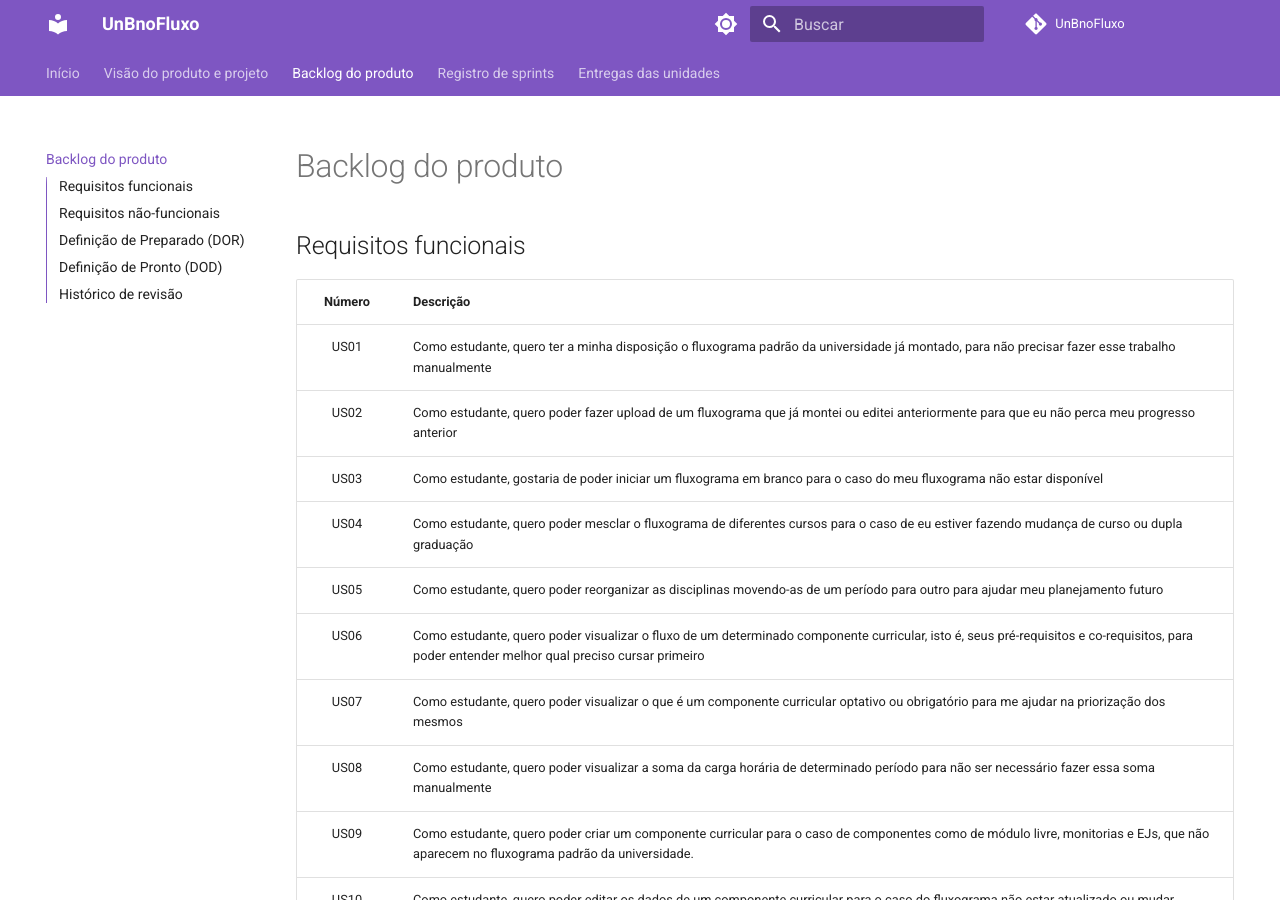
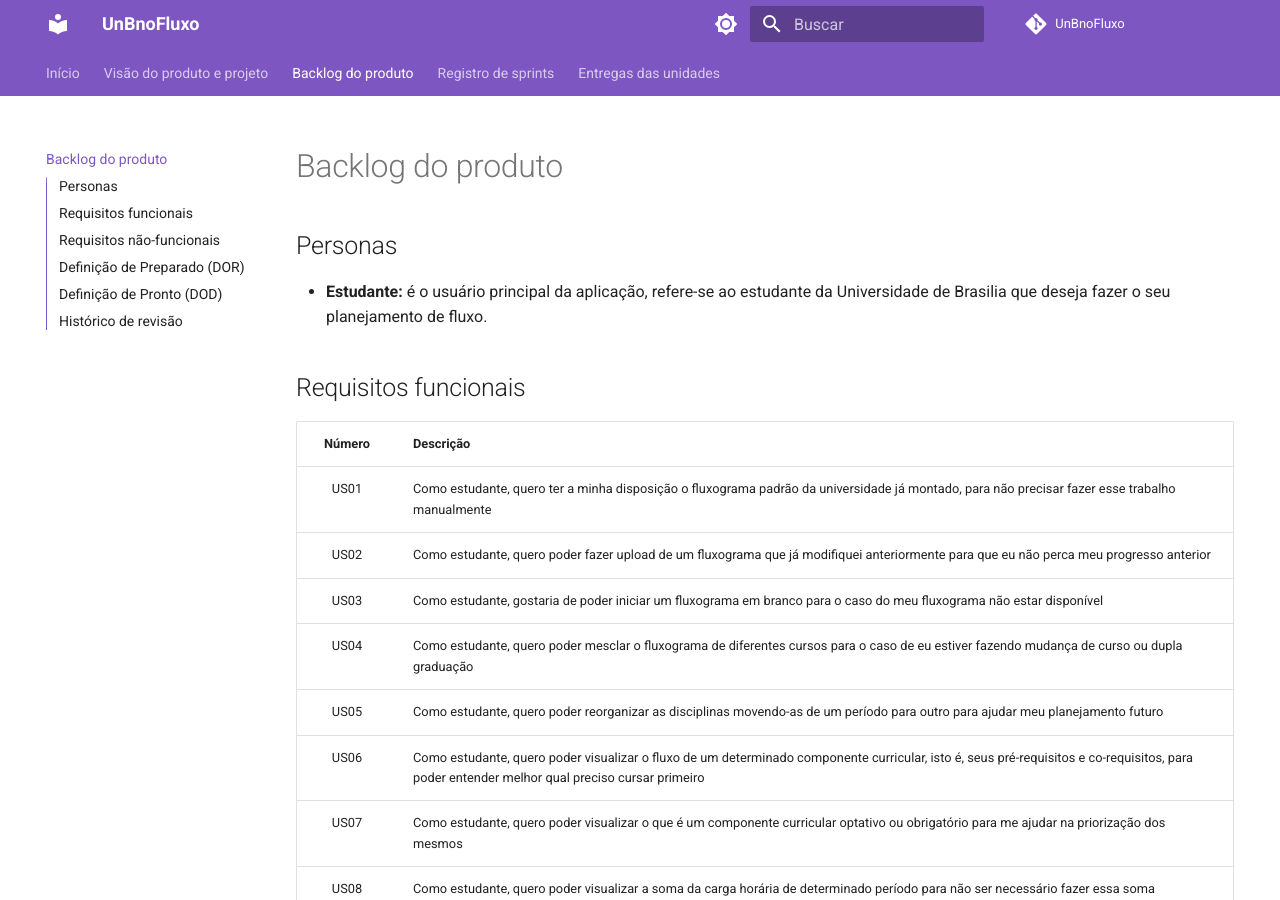
Before and after one commit to mdsreq-fga-unb/2023.1-UnBnoFluxo, an MkDocs documentation site: the page built from docs/Backlog.md, in a window 1280 px wide and 900 px high. Built offline with MkDocs 1.6.1 and Material for MkDocs 9.7.7, drawn with Linux system fonts in a browser that asks for light colours; comment, search, counter and statistics services are not loaded.

Commit message:
personas

```diff
--- a/docs/Backlog.md
+++ b/docs/Backlog.md
@@ -1,8 +1,11 @@
+## Personas
+- **Estudante:** é o usuário principal da aplicação, refere-se ao estudante da Universidade de Brasilia que deseja fazer o seu planejamento de fluxo.
+
 ## Requisitos funcionais
-| Número | Descrição                                                                                                                                                                                  |
-| :----: | ------------------------------------------------------------------------------------------------------------------------------------------------------------------------------------------ |
+| Número | Descrição                                                                                                                                                                                    |
+| :----: | -------------------------------------------------------------------------------------------------------------------------------------------------------------------------------------------- |
 |  US01  | Como estudante, quero ter a minha disposição o fluxograma padrão da universidade já montado, para não precisar fazer esse trabalho manualmente                                               |
-|  US02  | Como estudante, quero poder fazer upload de um fluxograma que já montei ou editei anteriormente para que eu não perca meu progresso anterior                                                 |
+|  US02  | Como estudante, quero poder fazer upload de um fluxograma que já modifiquei anteriormente para que eu não perca meu progresso anterior                                                       |
 |  US03  | Como estudante, gostaria de poder iniciar um fluxograma em branco para o caso do meu fluxograma não estar disponível                                                                         |
 |  US04  | Como estudante, quero poder mesclar o fluxograma de diferentes cursos para o caso de eu estiver fazendo mudança de curso ou dupla graduação                                                  |
 |  US05  | Como estudante, quero poder reorganizar as disciplinas movendo-as de um período para outro para ajudar meu planejamento futuro                                                               |
```
